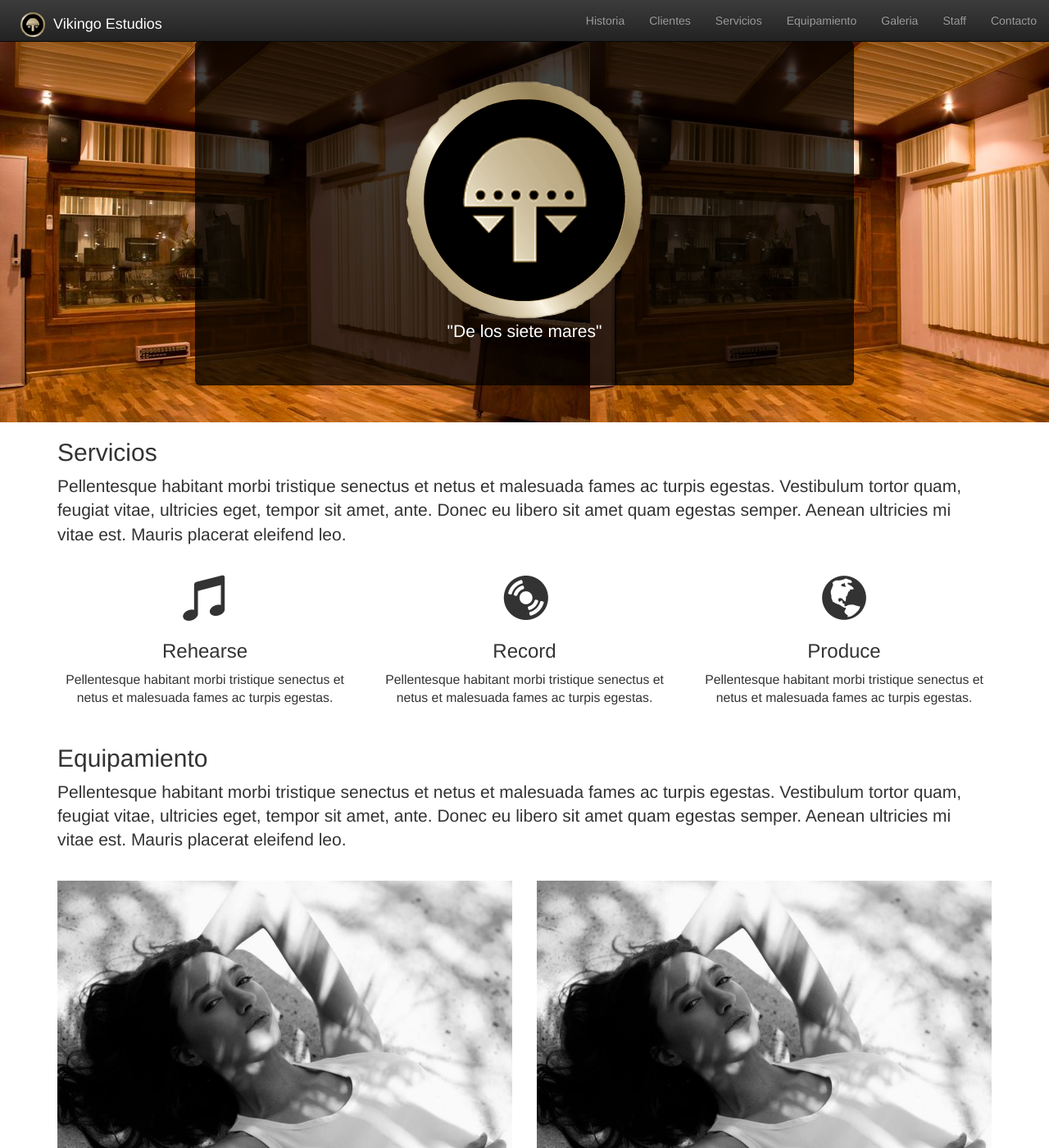
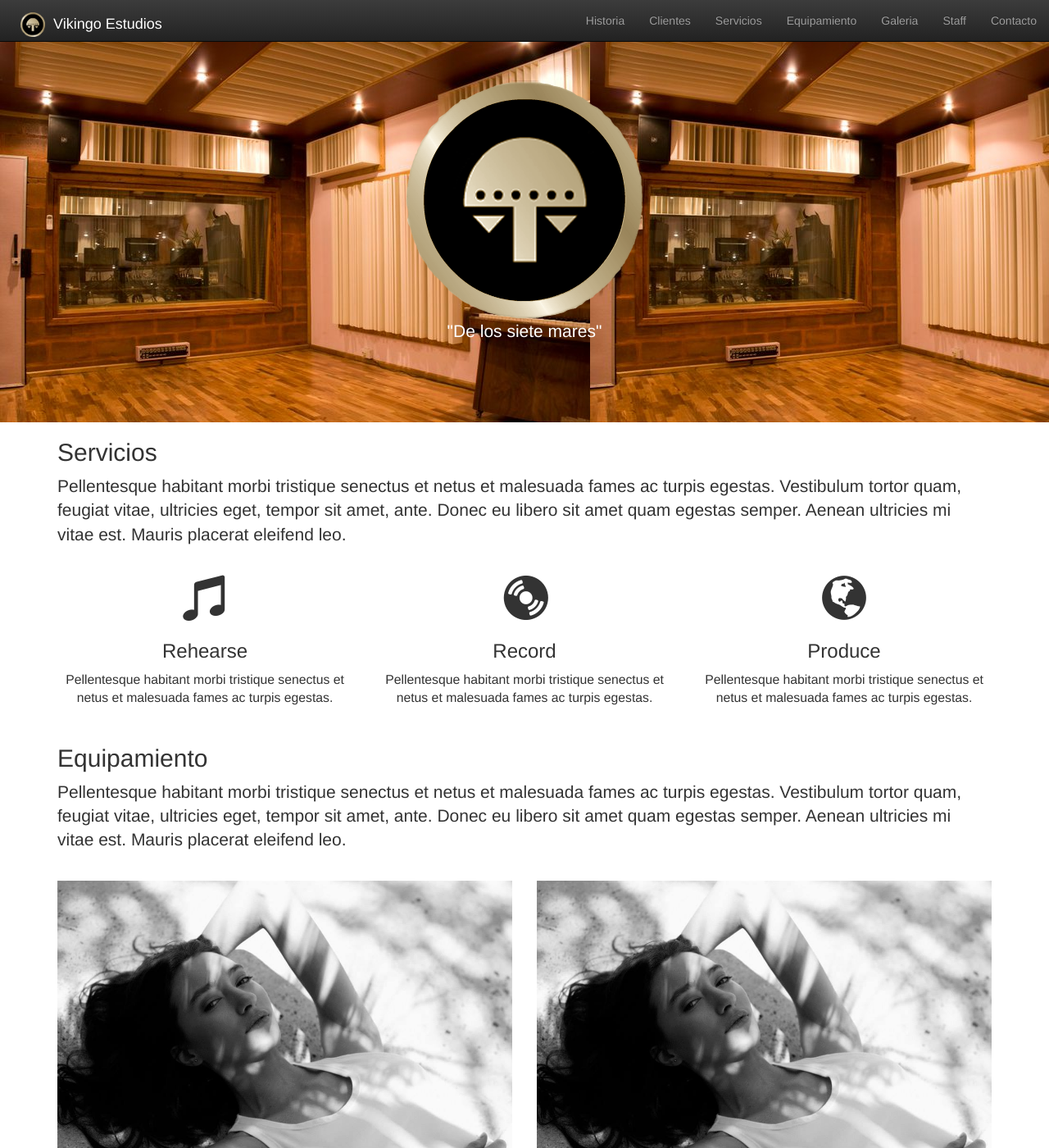
Before and after one commit to ryan258/vikingo, a Jekyll site: the page built from index.html, in a window 1280 px wide and 1400 px high. Shown: the whole window at 82% size. Built offline with Jekyll 4.4.1, drawn with Linux system fonts in a browser that asks for light colours; nearby versions of some CDN libraries.

Commit message:
remove header opacity bg

```diff
--- a/css/styles.css
+++ b/css/styles.css
@@ -50,7 +50,7 @@ section.intro {
 }
 
 section.intro .jumbotron {
-	background: rgba(0,0,0,.75);
+	background: none;
 	height: 420px;
 	color: #fff;
 }
```
Also changed, not shown: 2 other files.
